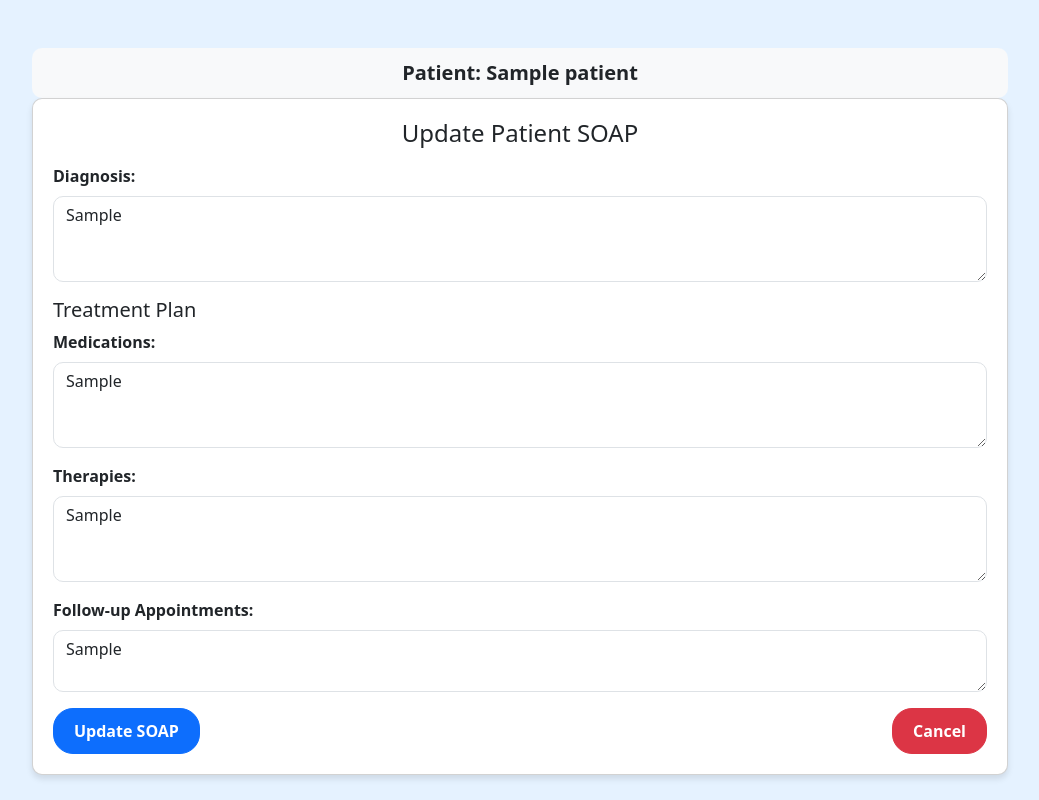
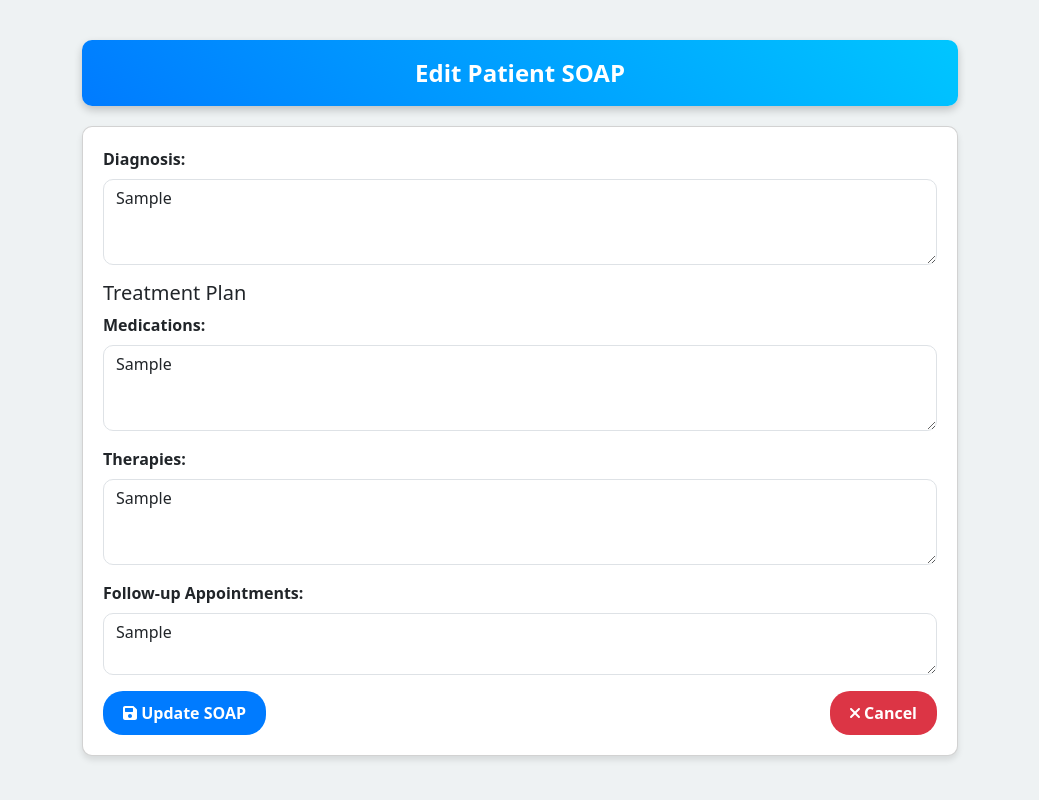
Before and after one commit to l4nzaerol/Group2_CaseStudy, a PHP site: page /edit_patient.php?id=1 in a window 1280 px wide. Shown: the whole page, without its empty margins (120-1159 px from the left). Run offline with PHP 8.4, Linux system fonts and the light colour scheme; the visitor is signed in with stand-in values (Sample User, id 1); tables that the repository leaves empty or names only in its code hold one stand-in row (values such as "Sample post").

Commit message:
final code for edit_patient

```diff
--- a/edit_patient.php
+++ b/edit_patient.php
@@ -44,61 +44,81 @@ $patient = $result->fetch_assoc();
 <head>
     <title>Edit Patient SOAP</title>
     <link rel="stylesheet" href="https://cdn.jsdelivr.net/npm/bootstrap@5.3.0/dist/css/bootstrap.min.css">
+    <script src="https://cdn.jsdelivr.net/npm/bootstrap@5.3.0/dist/js/bootstrap.bundle.min.js"></script>
+    <script src="https://cdnjs.cloudflare.com/ajax/libs/font-awesome/6.0.0/js/all.min.js"></script>
     <style>
         body {
-            background-color:rgb(229, 242, 255);
+            background-color: #eef2f3;
         }
         .container {
-            max-width: 1000px;
+            max-width: 900px;
+            margin-top: 40px;
+            animation: fadeIn 0.5s ease-in-out;
+        }
+        @keyframes fadeIn {
+            from { opacity: 0; transform: translateY(-10px); }
+            to { opacity: 1; transform: translateY(0); }
+        }
+        .header {
+            text-align: center;
+            padding: 15px;
+            background: linear-gradient(45deg, #007bff, #00c6ff);
+            color: white;
+            border-radius: 10px;
+            font-size: 24px;
+            font-weight: bold;
+            margin-bottom: 20px;
+            box-shadow: 0 4px 8px rgba(0,0,0,0.2);
         }
         .card {
             border-radius: 10px;
             box-shadow: 0px 4px 6px rgba(0, 0, 0, 0.1);
             padding: 20px;
             background: white;
-            margin-bottom: 20px;
-        }
-        .header {
-            display: flex;
-            justify-content: center;
-            align-items: center;
-            padding: 10px;
-            background-color: #f8f9fa;
-            border-radius: 10px;
-        }
-        .patient-name {
-            font-size: 20px;
-            font-weight: bold;
         }
         .form-control {
             border-radius: 10px;
+            transition: border-color 0.3s ease, box-shadow 0.3s ease;
         }
-        .btn-primary {
+        .form-control:focus {
+            border-color: #007bff;
+            box-shadow: 0 0 8px rgba(0,123,255,0.3);
+        }
+        .btn {
             border-radius: 20px;
             padding: 10px 20px;
             font-weight: bold;
+            transition: background 0.3s ease;
+        }
+        .btn-primary {
+            background-color: #007bff;
+            border: none;
+        }
+        .btn-primary:hover {
+            background-color: #0056b3;
         }
         .btn-danger {
-            border-radius: 20px;
-            padding: 10px 20px;
-            font-weight: bold;
+            background-color: #dc3545;
+            border: none;
+        }
+        .btn-danger:hover {
+            background-color: #b02a37;
         }
     </style>
 </head>
 <body>
-<div class="container mt-5">
+<div class="container">
     <div class="header">
-        <span class="patient-name">Patient: <?= htmlspecialchars($patient['name']) ?></span>
+       Edit Patient SOAP
     </div>
     <div class="card">
-        <h4 class="text-center mb-3">Update Patient SOAP</h4>
         <form method="POST">
             <div class="mb-3">
                 <label class="form-label"><strong>Diagnosis:</strong></label>
                 <textarea name="diagnosis" class="form-control" rows="3" required><?= htmlspecialchars($patient['diagnosis']) ?></textarea>
             </div>
-            <h5 class="mt-3">Treatment Plan</h5>
             <div class="mb-3">
+                <h5 class="mt-3">Treatment Plan</h5>
                 <label class="form-label"><strong>Medications:</strong></label>
                 <textarea name="medications" class="form-control" rows="3"><?= htmlspecialchars($patient['medications']) ?></textarea>
             </div>
@@ -111,8 +131,8 @@ $patient = $result->fetch_assoc();
                 <textarea name="follow_ups" class="form-control" rows="2"><?= htmlspecialchars($patient['follow_ups']) ?></textarea>
             </div>
             <div class="d-flex justify-content-between">
-                <button type="submit" class="btn btn-primary">Update SOAP</button>
-                <a href="view_patient.php?id=<?= $patient_id ?>" class="btn btn-danger">Cancel</a>
+                <button type="submit" class="btn btn-primary"><i class="fas fa-save"></i> Update SOAP</button>
+                <a href="dashboard.php?id=<?= $patient_id ?>" class="btn btn-danger"><i class="fas fa-times"></i> Cancel</a>
             </div>
         </form>
     </div>
```
Also changed, not shown: soap_system.sql (deleted, +0 -43 lines).
